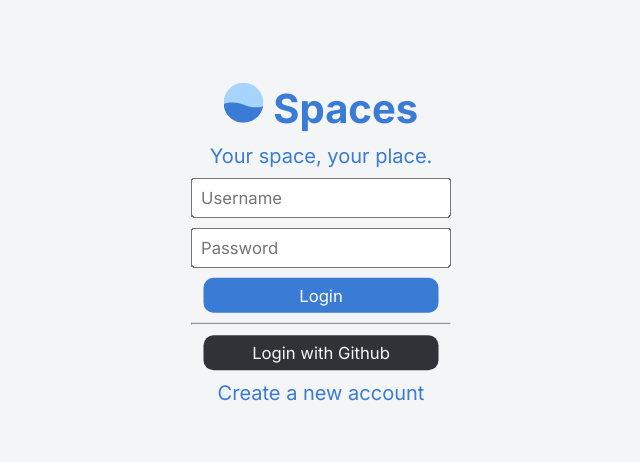
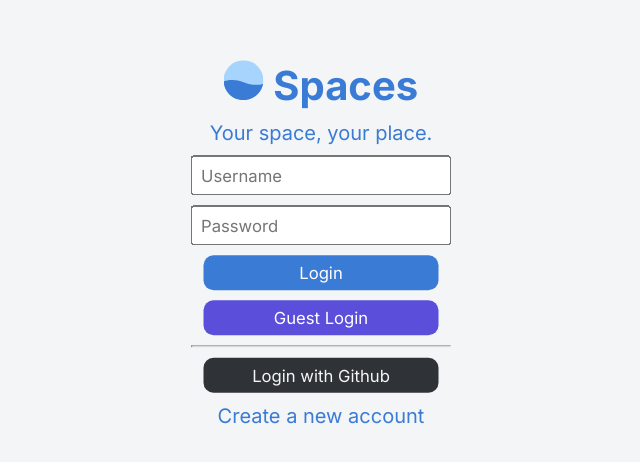
Before and after one commit to Daxyca/spaces-client, a React (Vite) app: page /auth/login in a window 1280 px wide. Shown: the part 156-618 px from the top of the page, without its empty margins (319-959 px from the left). Built offline with nearby package versions, Linux system fonts and the light colour scheme; no server answers.

Commit message:
feat: add guest login

```diff
--- a/src/components/auth/LoginForm.jsx
+++ b/src/components/auth/LoginForm.jsx
@@ -23,7 +23,9 @@ export default function LoginForm() {
         const json = await res.json();
         if (json) {
           login(json.data);
-          navigate("/");
+          setTimeout(() => {
+            navigate("/");
+          }, 100);
         }
       } catch (err) {
         console.error(err);
@@ -31,6 +33,31 @@ export default function LoginForm() {
     };
     submit();
   }
+
+  const handleGuestLoginSubmit = (event) => {
+    event.preventDefault();
+    const guestLogin = async () => {
+      try {
+        const endpoint = import.meta.env.VITE_API_URL + "/auth/login";
+        const res = await fetch(endpoint, {
+          method: "POST",
+          headers: { "Content-Type": "application/json" },
+          credentials: "include",
+          body: JSON.stringify({ username: "user", password: "123" }),
+        });
+        const json = await res.json();
+        if (json) {
+          login(json.data);
+          setTimeout(() => {
+            navigate("/");
+          }, 100);
+        }
+      } catch (err) {
+        console.error(err);
+      }
+    };
+    guestLogin();
+  };
 
   return (
     <>
@@ -61,6 +88,16 @@ export default function LoginForm() {
           Login
         </button>
       </form>
+      <form
+        className="auth-form guest-login-form"
+        action={import.meta.env.VITE_API_URL + "/auth/login"}
+        onSubmit={handleGuestLoginSubmit}
+        method="get"
+      >
+        <button className="button alt" type="submit">
+          Guest Login
+        </button>
+      </form>
       <Socials loginForm={true} />
       <p>
         <Link to="/auth/register">Create a new account</Link>
```
